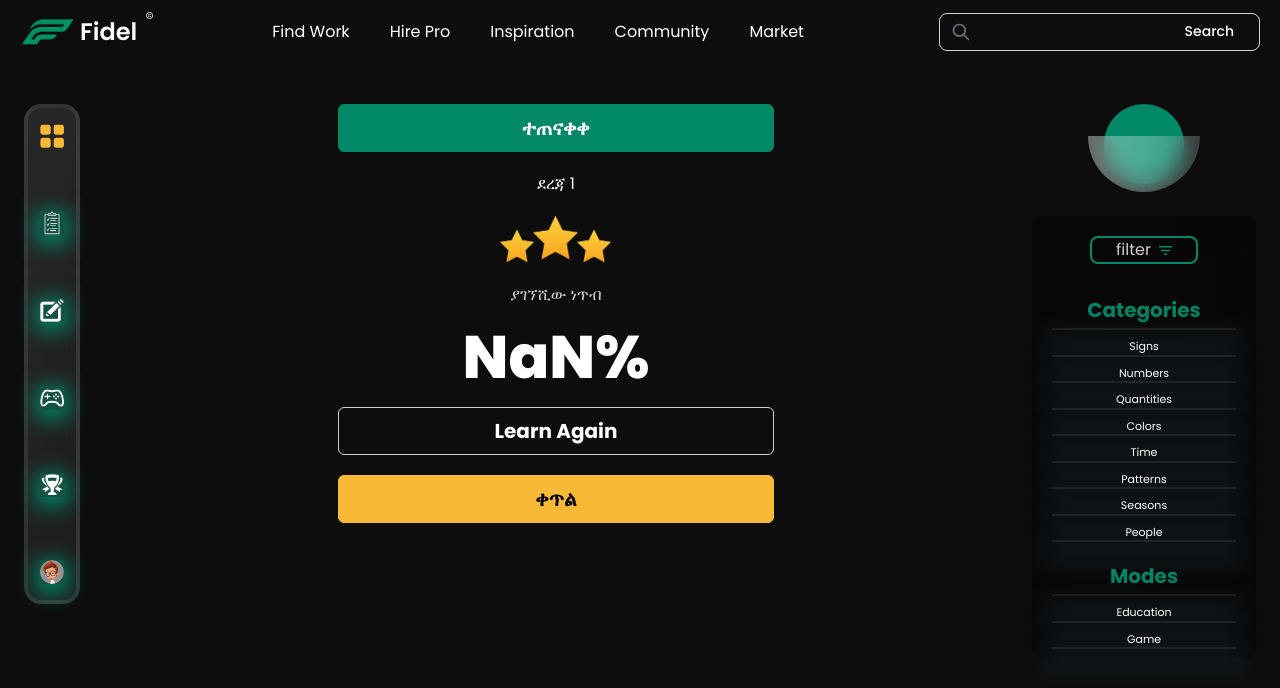
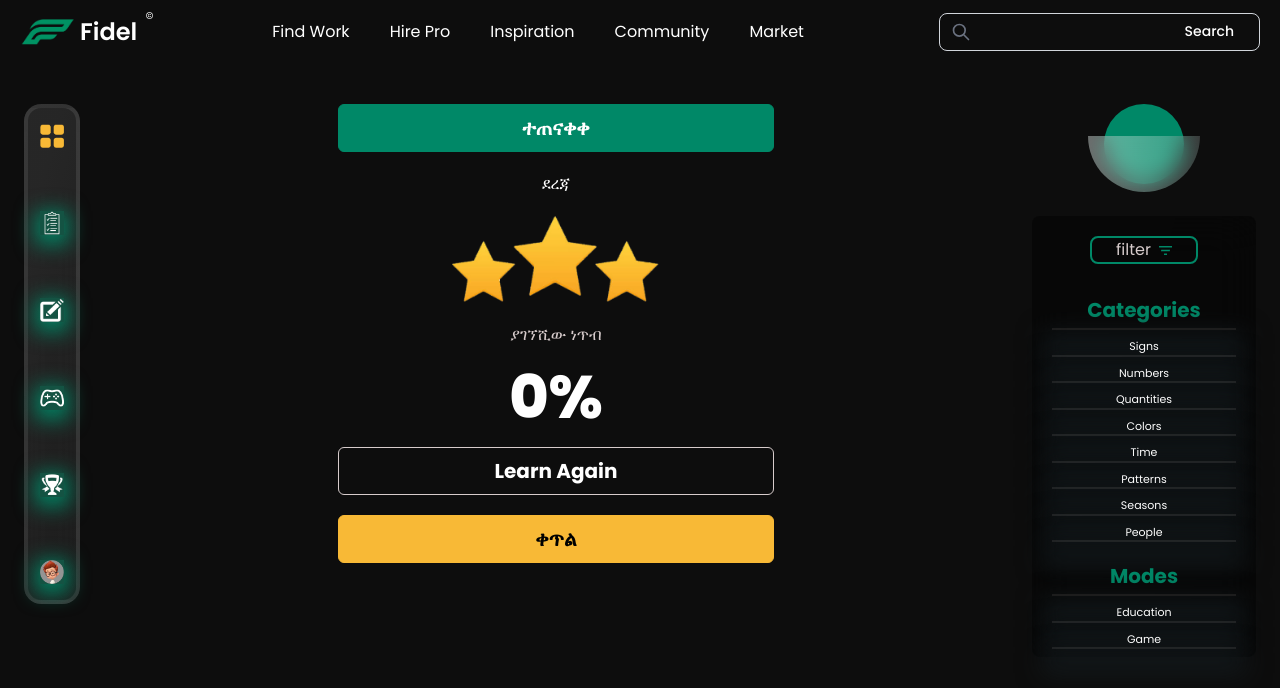
Before and after one commit to nebaaaazzzz/AI-Fidel, a React (Vite) app: page /level-completed in a window 1280 px wide. Shown: the top 688 px of the page. Built offline with nearby package versions, Linux system fonts and the light colour scheme; no server answers.

Commit message:
fix: game page

```diff
--- a/src/components/GameLeftSide.tsx
+++ b/src/components/GameLeftSide.tsx
@@ -18,7 +18,7 @@ function GameLeftSide({
 }) {
   if (isGameStarted) {
     return (
-      <div className="border-2 relative w-full flex flex-1 flex-col self-center border-primary  items-center justify-center rounded-lg p-5">
+      <div className="border-2 bg-red-700 relative w-full aspect-1/3 flex flex-1 flex-col self-center border-primary  items-center justify-center rounded-lg p-2">
         <p className="self-end top-2 absolute font-extrabold text-xl">
           {score}
           {'  '} ነጥብ
--- a/src/pages/Game.tsx
+++ b/src/pages/Game.tsx
@@ -267,7 +267,7 @@ function Game() {
   //   handleSkip();
   // }
   return (
-    <div className="flex flex-col -mt-5 items-center">
+    <div className="flex flex-col items-center">
       <div className="flex  relative">
         <PlaceYourHand
           isMediaPipeModelLoading={isMediaPipeModelLoading}
@@ -281,7 +281,7 @@ function Game() {
           selectedLetter={selectedLetter}
           selectedWord={selectedWord}
         />
-        <div className="flex flex-1  items-center justify-center w-96 aspect-square rounded-lg p-10">
+        <div className="flex flex-1  items-center justify-center w-1/2 aspect-square rounded-lg p-2">
           {isMediaPipeModelLoading && (
             <img
               src={girl}
--- a/src/pages/LevelCompleted.tsx
+++ b/src/pages/LevelCompleted.tsx
@@ -17,14 +17,16 @@ const useGetSearchParams = (searchParams: URLSearchParams) => {
   return { mode, hand, level, lang, points };
 };
 function LevelCompleted() {
+  const searchParams = useSearchParams()[0];
   const {
     mode,
     hand,
     level,
     lang,
     points: score
-  } = useGetSearchParams(useSearchParams()[0]);
-  const [points, setPoints] = useState<number | string>();
+  } = useGetSearchParams(searchParams);
+  searchParams.delete('level');
+  const [points, setPoints] = useState<number | string>(0);
   const [levelesScore, setLevelsScore] = useState<Record<string, number>>();
   useEffect(() => {
     (async () => {
@@ -72,9 +74,21 @@ function LevelCompleted() {
         <button className="btn btn-primary  rounded-md w-full text-xl text-white">
           ተጠናቀቀ{' '}
         </button>
-        <p className="text-white text-center rounded-md w-full ">ደረጃ 1</p>
-        {/* <Stars /> */}
-        <img src={stars} className="object-contain w-28" />
+        <p className="text-white text-center rounded-md w-full ">ደረጃ {level}</p>
+        {/* {mode == 'game' ? (
+
+        ) : (
+        )} */}
+        {mode === 'game' ? (
+          <ul className="steps text-2xl">
+            <li data-content="★" className="step  step-accent"></li>
+            <li data-content="★" className="step step-accent "></li>
+            <li data-content="★" className="step step-neutral"></li>
+            <li data-content="★" className="step"></li>
+          </ul>
+        ) : (
+          <img src={stars} className="object-contain w-52" />
+        )}
         <p>ያገኘሺው ነጥብ</p>
         <h1 className="text-white font-extrabold text-6xl">
           {(Number(points) * 100) / 40}%
@@ -83,7 +97,7 @@ function LevelCompleted() {
           <p className="text-white font-bold text-xl"> Learn Again</p>
         </button>
         <Link
-          to="/game?level=1&hand=right&lang=am&mode=learn&"
+          to={`/game?${searchParams.toString()}&level=${Number(level) + 1}`}
           className="btn font-bold capitalize text-xl text-black btn-accent rounded-md w-full"
         >
           ቀጥል
```
